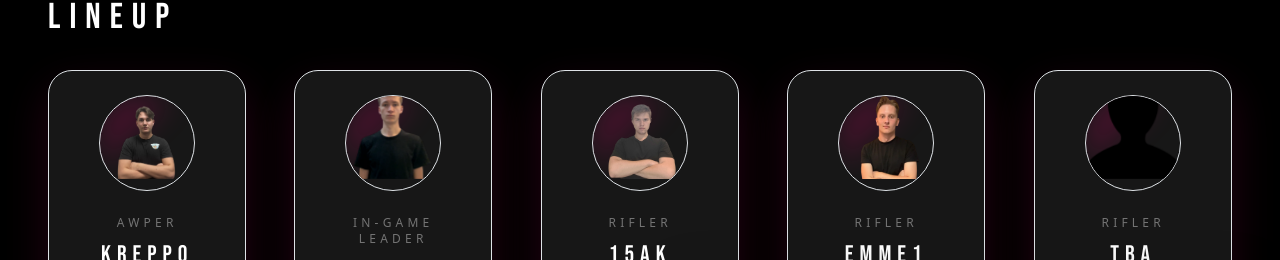
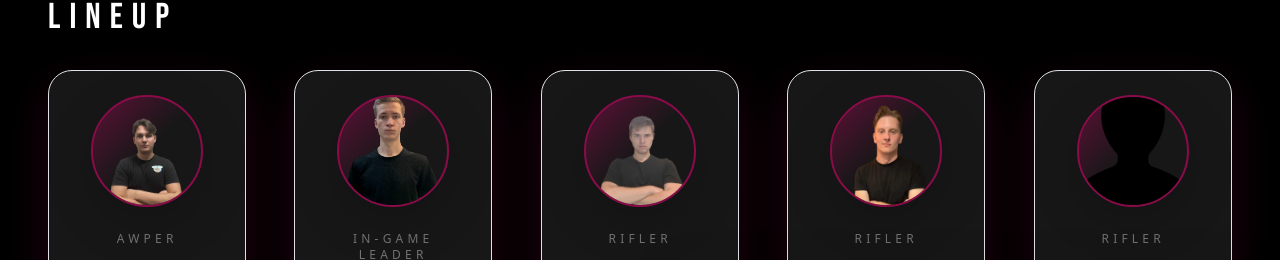
Before and after one commit to emrikrellmar/jinxesport.se, a React (Vite) app: page /teams/main in a window 1280 px wide. Shown: the part 480-740 px from the top of the page. Built offline with nearby package versions, Linux system fonts and the light colour scheme; no server answers.

Commit message:
Enhance player card images: remove animations and improve positioning

```diff
--- a/src/components/PlayerCard.tsx
+++ b/src/components/PlayerCard.tsx
@@ -7,9 +7,14 @@ type PlayerCardProps = {
 const PlayerCard = ({ player }: PlayerCardProps) => (
   <div className="relative overflow-hidden rounded-3xl border border-white/10 bg-carbon/90 p-6 text-center shadow-[0_18px_45px_rgba(255,0,127,0.14)] card-hover">
     {player.photo && (
-      <div className="relative mx-auto h-24 w-24 overflow-hidden rounded-full border border-fuchsia/40">
-        <div className="pointer-events-none absolute inset-0 rounded-full bg-gradient-to-br from-fuchsia/40 via-transparent to-transparent blur-md" />
-        <img src={player.photo} alt={player.handle} className="relative h-full w-full object-cover hero-float" loading="lazy" />
+      <div className="relative mx-auto h-28 w-28 overflow-hidden rounded-full border-2 border-fuchsia/50 shadow-lg shadow-fuchsia/20">
+        <div className="pointer-events-none absolute inset-0 rounded-full bg-gradient-to-br from-fuchsia/30 via-transparent to-purple/20" />
+        <img
+          src={player.photo}
+          alt={player.handle}
+          className="relative h-full w-full object-cover object-center scale-110"
+          loading="lazy"
+        />
       </div>
     )}
     <p className="mt-4 text-xs uppercase tracking-[0.35em] text-white/40">{player.role}</p>
```
